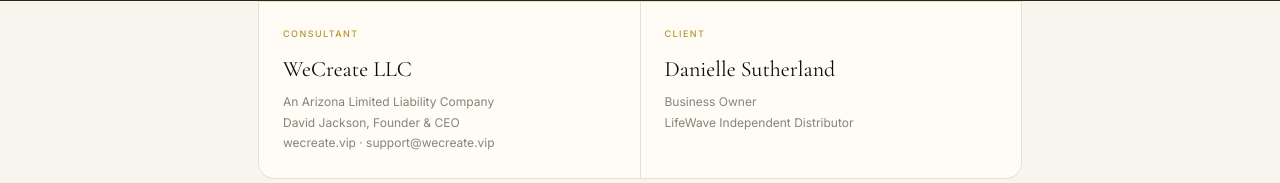
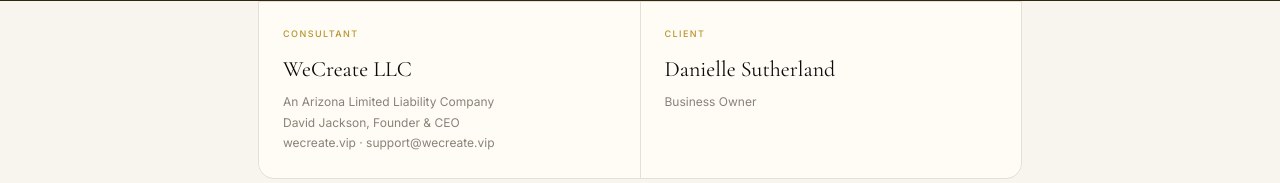
Before and after one commit to qmustard/WeCreate-Consulting-Contracts, a website: page frontend/index.html in a window 1280 px wide. Shown: the part 241-424 px from the top of the page. Drawn offline with nearby package versions, Linux system fonts and the light colour scheme.

Commit message:
Remove LifeWave references from contract

```diff
--- a/frontend/index.html
+++ b/frontend/index.html
@@ -184,7 +184,7 @@ body{font-family:'Inter',sans-serif;background:var(--paper);color:var(--ink);fon
     <div class="party">
       <div class="party-label">Client</div>
       <div class="party-name">Danielle Sutherland</div>
-      <div class="party-detail">Business Owner<br>LifeWave Independent Distributor</div>
+      <div class="party-detail">Business Owner</div>
     </div>
   </div>
 
```
Also changed, not shown: index.html (+1 -1 lines).
